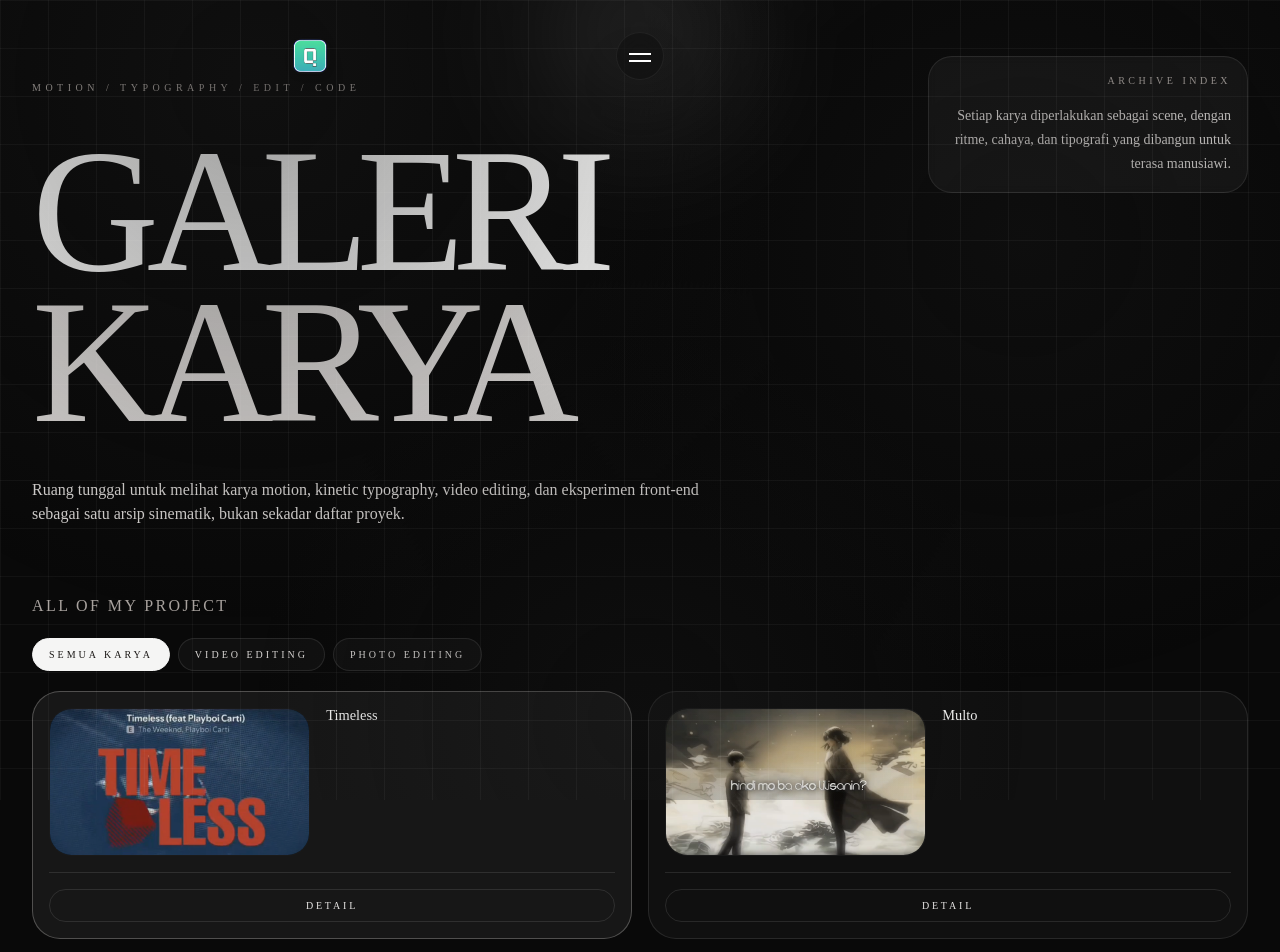
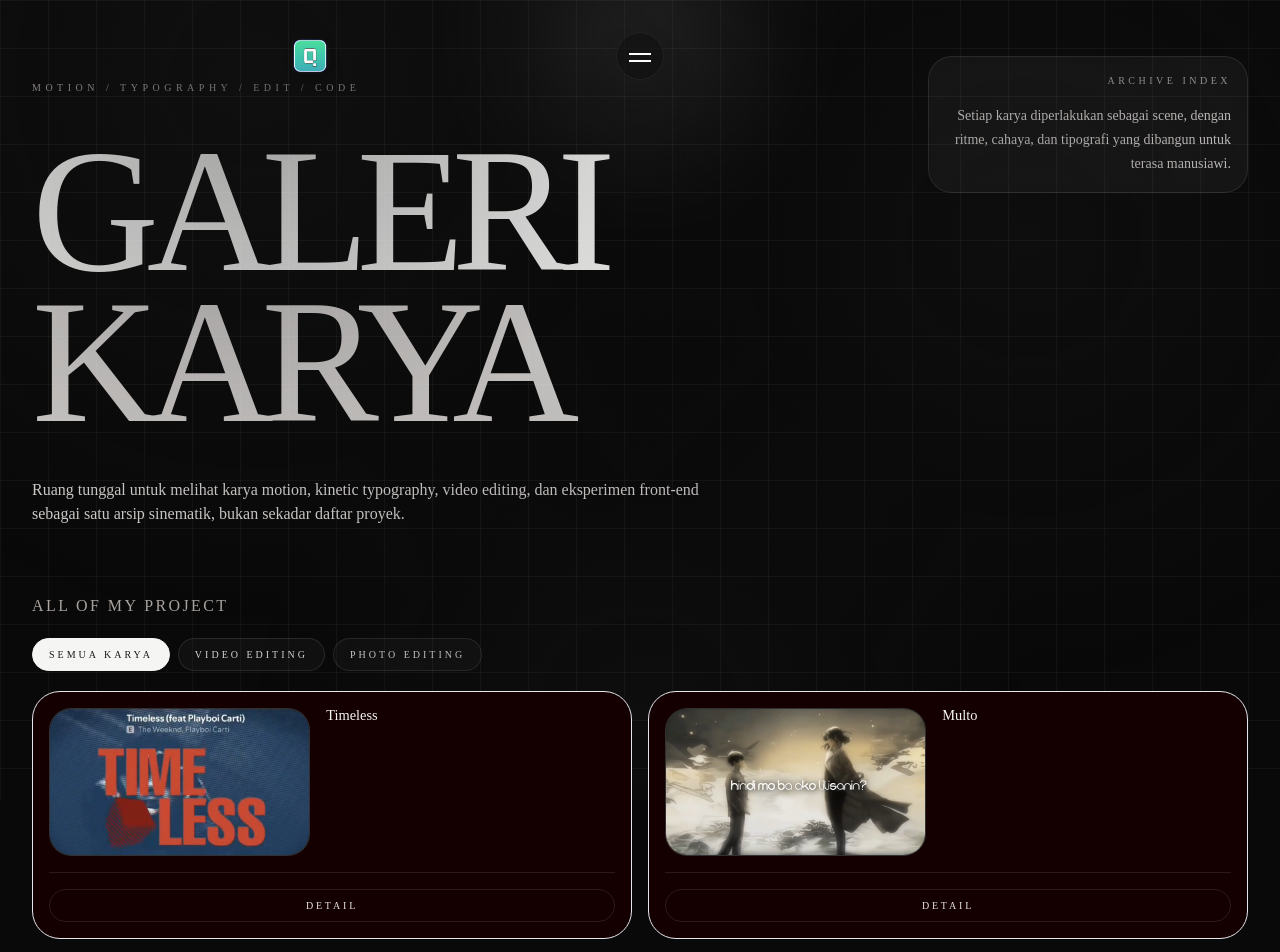
Before and after one commit to Muriar/archive-portfolio, a Next.js app: page /Karya in a window 1280 px wide. Shown: the top 952 px of the page. Built offline with nearby package versions, Linux system fonts and the light colour scheme.

Commit message:
fix bug transparent card

```diff
--- a/app/Karya/page.tsx
+++ b/app/Karya/page.tsx
@@ -6,11 +6,11 @@ export default function KaryaPage() {
   return (
     <main className="min-h-screen overflow-hidden bg-stone-100 text-neutral-950 transition-colors duration-500 dark:bg-neutral-950 dark:text-stone-50">
       <App />
+      <GalleryExperience />
 
-      <div className="absolute inset-0 z-[1] pointer-events-none">
+      <div className="absolute w-full h-full inset-0 pointer-events-none">
         <HeroGrid/>
-       </div>
-      <GalleryExperience />
+      </div>
     </main>
   );
 }
--- a/components/sections/GaleriKarya/projects.tsx
+++ b/components/sections/GaleriKarya/projects.tsx
@@ -240,7 +240,6 @@ useGSAP(
 
           <div className="grid grid-cols-2 gap-3 md:gap-4">
             {filteredProjects.map((project, index) => {
-              const isActive = project.slug === activeSlug;
 
               return (
                 <motion.article
@@ -250,10 +249,7 @@ useGSAP(
                   whileHover={{ y: -4 }}
                   transition={{ duration: 0.25, ease: "easeOut" }}
                   className={cn(
-                    "group overflow-hidden rounded-[1.75rem] border p-4 transition-colors duration-300",
-                    isActive
-                      ? "border-stone-300/30 bg-white/[0.06]"
-                      : "border-white/10 bg-white/[0.03]"
+                    "group overflow-hidden rounded-[1.75rem] border bg-[#140000] p-4 transition-colors duration-300 z-[1]"
                   )}
                 >
                   <button
@@ -262,7 +258,7 @@ useGSAP(
                     className="block w-full text-left"
                   >
                     <div className="grid gap-3 sm:grid-cols-[0.95fr_1.05fr] sm:gap-4">
-                      <div className="relative overflow-hidden rounded-[1.4rem] border border-white/10 bg-black">
+                      <div className="relative overflow-hidden rounded-[1.4rem] border border-white/10 bg-[#1a1a1a]">
                         <div className="aspect-video">
                           <Image
                             src={project.thumbnail}
@@ -271,11 +267,11 @@ useGSAP(
                             sizes="(max-width: 768px) 100vw, 50vw"
                             className={cn(
                               "object-cover transition-transform duration-700 group-hover:scale-[1.04]",
-                              index % 2 === 0 ? "opacity-90" : "opacity-100"
+                              index % 2 === 0 ? "opacity-100" : "opacity-100"
                             )}
                           />
                         </div>
-                        <div className="absolute inset-0 from-black via-black/20 to-transparent" />
+                        <div/>
                       </div>
 
                       <div className="flex flex-col justify-between gap-4">
```
